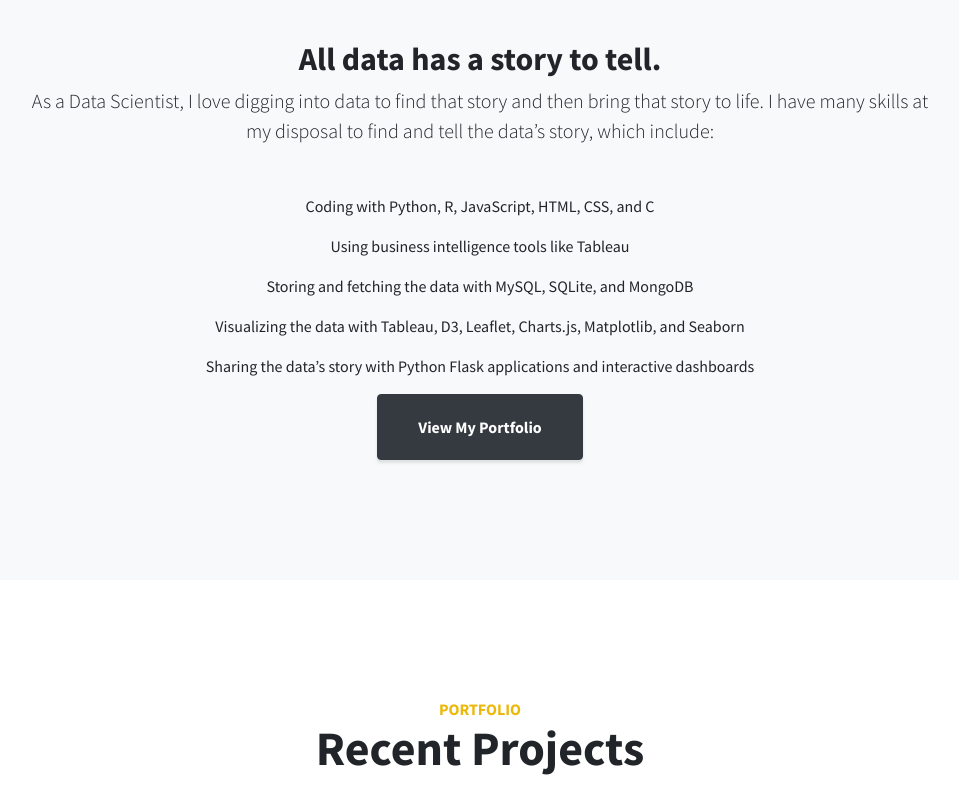
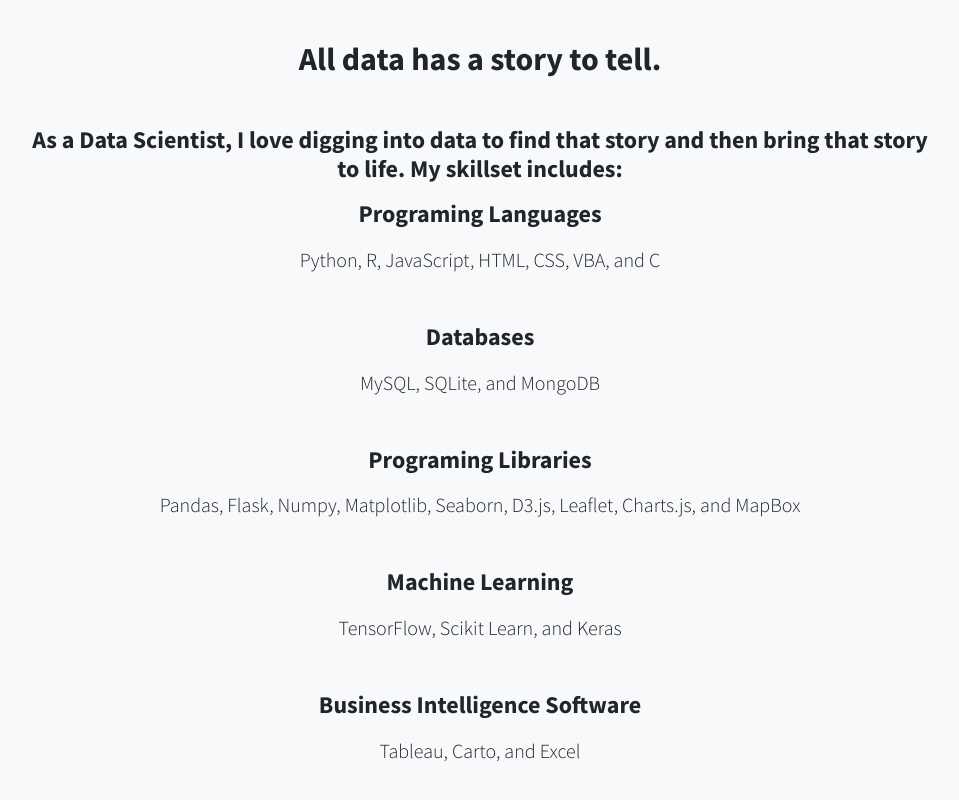
Before and after one commit to gnnj/gnnj.github.io, a plain HTML site: page index.html in a window 1280 px wide. Shown: the part 880-1680 px from the top of the page, without its empty margins (160-1119 px from the left). Drawn offline with Linux system fonts and the light colour scheme.

Commit message:
Updated page

```diff
--- a/index.html
+++ b/index.html
@@ -43,7 +43,7 @@
           <a class="js-scroll-trigger" href="#portfolio">My Portfolio</a>
         </li>
         <li class="sidebar-nav-item">
-          <a class="js-scroll-trigger" href="#contact">Contact</a>
+          <a class="js-scroll-trigger" href="#connect">Connect</a>
         </li>
       </ul>
     </nav>
@@ -56,6 +56,8 @@
           <em>Data Scientist</em>
         </h3>
         <a class="btn btn-primary btn-xl js-scroll-trigger" href="#about">Learn More About Me</a>
+        <a class="btn btn-primary btn-xl js-scroll-trigger" href="#portfolio">View My Portfolio</a>
+        <a class="btn btn-primary btn-xl js-scroll-trigger" href="#connect">Connect With Me</a>
       </div>
       <div class="overlay"></div>
     </header>
@@ -66,24 +68,34 @@
         <div class="row">
           <div class="col-lg-10 mx-auto">
             <h2>All data has a story to tell.</h2>
-            <p class="lead mb-5">As a Data Scientist, I love digging into data to find that story and then bring that story to life.
+            <p class="lead mb-5"><h4>As a Data Scientist, I love digging into data to find that story and then bring that story to life.  My skillset includes:</h4>
+            </p>
 
-I have many skills at my disposal to find and tell the data’s story, which include:
+<p class="lead mb-7"><h4>Programing Languages</h4>
+</p>
+<p class="lead mb-5">Python, R, JavaScript, HTML, CSS, VBA, and C
 <p>
-Coding with Python, R, JavaScript, HTML, CSS, and C
+
+<p class="lead mb-7"><h4>Databases</h4>
 </p>
+<p class="lead mb-5">MySQL, SQLite, and MongoDB
 <p>
-Using business intelligence tools like Tableau
+
+<p class="lead mb-7"><h4>Programing Libraries</h4>
 </p>
+<p class="lead mb-5">Pandas, Flask, Numpy, Matplotlib, Seaborn, D3.js, Leaflet, Charts.js, and MapBox
 <p>
-Storing and fetching the data with MySQL, SQLite, and MongoDB
+
+<p class="lead mb-7"><h4>Machine Learning</h4>
 </p>
+<p class="lead mb-5">TensorFlow, Scikit Learn, and Keras
 <p>
-Visualizing the data with Tableau, D3, Leaflet, Charts.js, Matplotlib, and Seaborn
+
+<p class="lead mb-7"><h4>Business Intelligence Software</h4>
 </p>
+<p class="lead mb-5">Tableau, Carto, and Excel
 <p>
-Sharing the data’s story with Python Flask applications and interactive dashboards
-</p>
+
             <a class="btn btn-dark btn-xl js-scroll-trigger" href="#portfolio">View My Portfolio</a>
           </div>
         </div>
@@ -148,19 +160,19 @@
 
     <!-- Contact -->
 <!--     <section class="content-section bg-primary text-white">
-      <div class="contact">
-        <h2 class="mb-4">The buttons below are impossible to resist...</h2>
+      <div class="contact"> -->
+<!--         <h2 class="mb-4">The buttons below are impossible to resist...</h2>
         <a href="#" class="btn btn-xl btn-light mr-4">Click Me!</a>
-        <a href="#" class="btn btn-xl btn-dark">Look at Me!</a>
-      </div>
+        <a href="#" class="btn btn-xl btn-dark">Look at Me!</a> -->
+<!--       </div>
     </section> -->
-    <section class="callout">
+<!--     <section class="callout">
       <div class="container text-center">
-        <h2 class="mx-auto mb-5">Contact Me</h2>
+        <h2 class="mx-auto mb-5">Contact Me</h2> -->
 
 
 <!-- HTML Form (wrapped in a .bootstrap-iso div) -->
-<div class="bootstrap-iso">
+<!-- <div class="bootstrap-iso">
  <div class="container-fluid">
   <div class="row">
    <div class="col-md-6 col-sm-6 col-xs-12">
@@ -213,11 +225,13 @@
 
 
       </div>
-    </section>
+    </section> -->
 
     <!-- Footer -->
-    <footer class="footer text-center">
+    <footer class="footer text-center" id="connect">
       <div class="container">
+      	<div class="col-lg-10 mx-auto">
+          <h1 class="text-secondary mb-0">Connect with me on</h1>
         <ul class="list-inline mb-5">
           <li class="list-inline-item">
             <a class="social-link rounded-circle text-white mr-3" href="https://www.linkedin.com/in/gibraan-negron-2ab17214b/">
```
